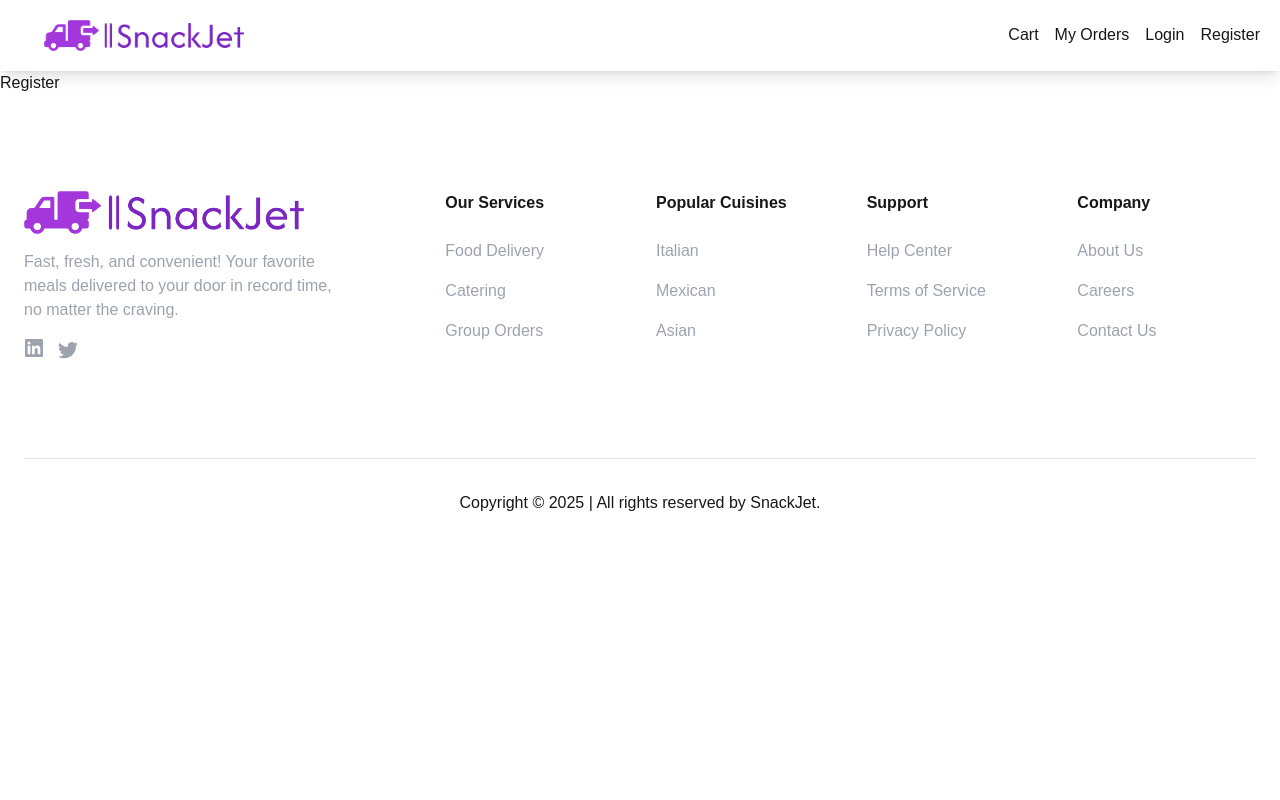
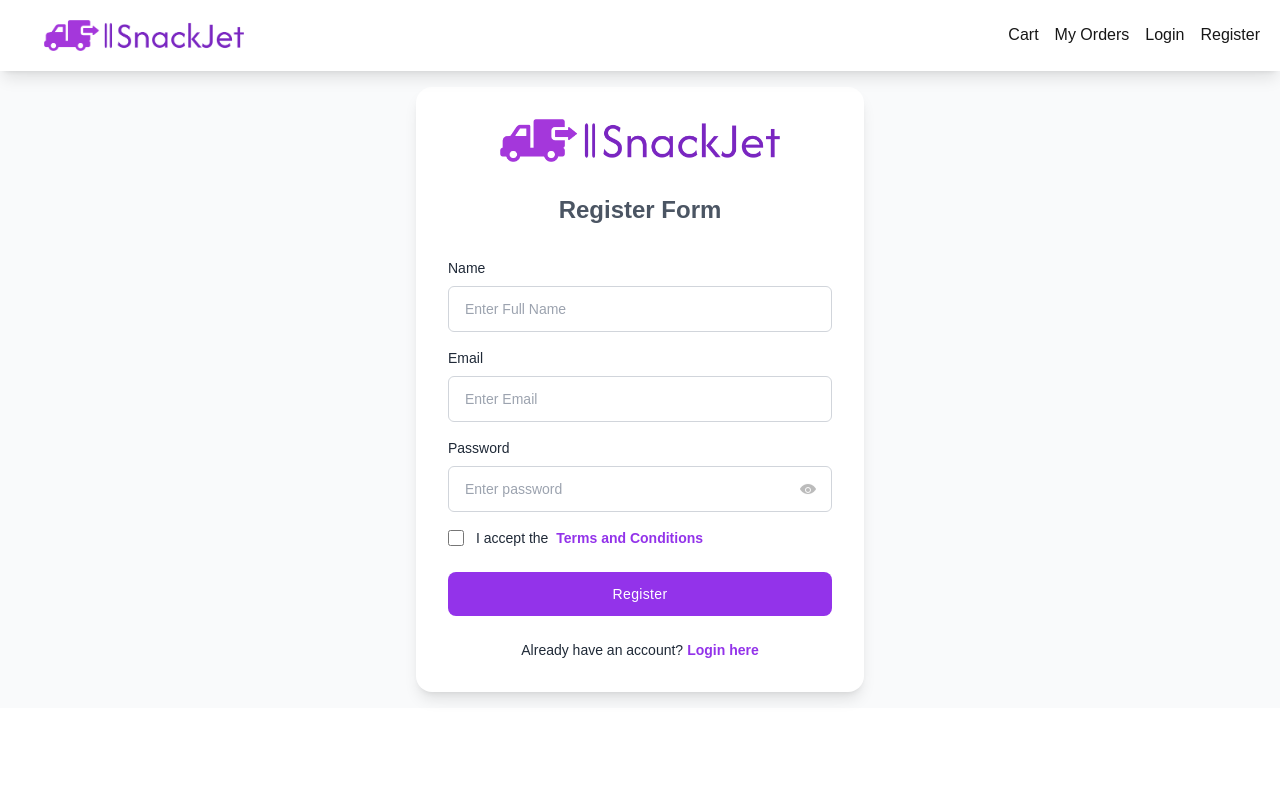
Before and after one commit to Haris-Mohanty/SnackJet, a Next.js app: page /register in a window 1280 px wide. Shown: the top 800 px of the page. Built offline with nearby package versions, Linux system fonts and the light colour scheme.

Commit message:
Register form created.

```diff
--- a/src/pages/login/index.js
+++ b/src/pages/login/index.js
@@ -1,14 +1,31 @@
 import Image from "next/image";
 import Link from "next/link";
-import React from "react";
+import React, { useState } from "react";
 
 const Login = () => {
+  const [data, setData] = useState({ email: "", password: "" });
+  const [showPassword, setShowPassword] = useState(false);
+
+  const handleChange = (e) => {
+    setData({ ...data, [e.target.name]: e.target.value });
+  };
+
+  const togglePasswordVisibility = () => {
+    setShowPassword(!showPassword);
+  };
+
+  // Form Submit
+  const handleLogin = (e) => {
+    e.preventDefault();
+    console.log("Login data:", data);
+  };
+
   return (
     <>
-      <div class="bg-gray-50 font-[sans-serif]">
-        <div class="flex flex-col items-center justify-center py-6 px-4">
-          <div class="max-w-md w-full">
-            <div class="p-10 rounded-2xl bg-white shadow-lg">
+      <div className="bg-gray-50 font-[sans-serif]">
+        <div className="flex flex-col items-center justify-center py-6 px-4">
+          <div className="max-w-md w-full">
+            <div className="p-6 md:p-10 rounded-2xl bg-white shadow-lg">
               <Link href="/">
                 <Image
                   src={"/logo.png"}
@@ -18,88 +35,101 @@ const Login = () => {
                   className="mb-8 mx-auto block"
                 />
               </Link>
-              <h2 class="text-gray-700 text-center text-2xl font-bold">
+              <h2 className="text-gray-600 text-center text-2xl font-bold">
                 Login Form
               </h2>
-              <form class="mt-8 space-y-4">
+              <form onSubmit={handleLogin} className="mt-4 md:mt-8 space-y-4">
                 <div>
-                  <label class="text-gray-800 text-sm mb-2 block">Email</label>
-                  <div class="relative flex items-center">
+                  <label className="text-gray-800 text-sm mb-2 block">
+                    Email
+                  </label>
+                  <div className="relative flex items-center">
                     <input
                       name="email"
                       type="text"
                       required
-                      class="w-full text-gray-800 text-sm border border-gray-300 px-4 py-3 rounded-md outline-blue-600"
+                      className="w-full text-gray-800 text-sm border border-gray-300 px-4 py-3 rounded-md outline-purple-600"
                       placeholder="Enter Email"
+                      value={data.email}
+                      onChange={handleChange}
                     />
                   </div>
                 </div>
 
                 <div>
-                  <label class="text-gray-800 text-sm mb-2 block">
+                  <label className="text-gray-800 text-sm mb-2 block">
                     Password
                   </label>
-                  <div class="relative flex items-center">
+                  <div className="relative flex items-center">
                     <input
                       name="password"
-                      type="password"
+                      type={showPassword ? "text" : "password"}
                       required
-                      class="w-full text-gray-800 text-sm border border-gray-300 px-4 py-3 rounded-md outline-blue-600"
+                      className="w-full text-gray-800 text-sm border border-gray-300 px-4 py-3 rounded-md outline-purple-600"
                       placeholder="Enter password"
+                      value={data.password}
+                      onChange={handleChange}
                     />
                     <svg
+                      onClick={togglePasswordVisibility}
                       xmlns="http://www.w3.org/2000/svg"
                       fill="#bbb"
                       stroke="#bbb"
-                      class="w-4 h-4 absolute right-4 cursor-pointer"
+                      className="w-4 h-4 absolute right-4 cursor-pointer"
                       viewBox="0 0 128 128"
+                      aria-label={
+                        showPassword ? "Hide password" : "Show password"
+                      }
                     >
-                      <path
-                        d="M64 104C22.127 104 1.367 67.496.504 65.943a4 4 0 0 1 0-3.887C1.367 60.504 22.127 24 64 24s62.633 36.504 63.496 38.057a4 4 0 0 1 0 3.887C126.633 67.496 105.873 104 64 104zM8.707 63.994C13.465 71.205 32.146 96 64 96c31.955 0 50.553-24.775 55.293-31.994C114.535 56.795 95.854 32 64 32 32.045 32 13.447 56.775 8.707 63.994zM64 88c-13.234 0-24-10.766-24-24s10.766-24 24-24 24 10.766 24 24-10.766 24-24 24zm0-40c-8.822 0-16 7.178-16 16s7.178 16 16 16 16-7.178 16-16-7.178-16-16-16z"
-                        data-original="#000000"
-                      ></path>
+                      {showPassword ? (
+                        // Eye-slash icon for hiding password
+                        <path d="M64 104C22.127 104 1.367 67.496.504 65.943a4 4 0 0 1 0-3.887C1.367 60.504 22.127 24 64 24s62.633 36.504 63.496 38.057a4 4 0 0 1 0 3.887C126.633 67.496 105.873 104 64 104zM64 80c13.234 0 24-10.766 24-24s-10.766-24-24-24-24 10.766-24 24 10.766 24 24 24zm38.293-6.994c-4.76-7.219-23.441-32.004-55.293-32.004C32.045 32 13.447 56.775 8.707 63.994c4.76 7.219 23.441 32.004 55.293 32.004C95.854 96 114.535 71.205 102.293 73.006zM64 40c-8.822 0-16 7.178-16 16s7.178 16 16 16 16-7.178 16-16-7.178-16-16-16z" />
+                      ) : (
+                        // Eye icon for showing password
+                        <path d="M64 104C22.127 104 1.367 67.496.504 65.943a4 4 0 0 1 0-3.887C1.367 60.504 22.127 24 64 24s62.633 36.504 63.496 38.057a4 4 0 0 1 0 3.887C126.633 67.496 105.873 104 64 104zm0-8c13.234 0 24-10.766 24-24s-10.766-24-24-24-24 10.766-24 24 10.766 24 24 24zm0-40c8.822 0 16 7.178 16 16s-7.178 16-16 16-16-7.178-16-16 7.178-16 16-16z" />
+                      )}
                     </svg>
                   </div>
                 </div>
 
-                <div class="flex flex-wrap items-center justify-between gap-4">
-                  <div class="flex items-center">
+                <div className="flex flex-wrap items-center justify-between gap-4">
+                  <div className="flex items-center">
                     <input
                       id="remember-me"
                       name="remember-me"
                       type="checkbox"
-                      class="h-4 w-4 shrink-0 text-blue-600 focus:ring-blue-500 border-gray-300 rounded"
+                      className="h-4 w-4 shrink-0 text-purple-600 focus:ring-purple-500 border-gray-300 rounded"
                     />
                     <label
-                      for="remember-me"
-                      class="ml-3 block text-sm text-gray-800"
+                      htmlFor="remember-me"
+                      className="ml-3 block text-sm text-gray-800"
                     >
                       Remember me
                     </label>
                   </div>
-                  <div class="text-sm">
+                  <div className="text-sm">
                     <Link
                       href="/"
-                      class="text-blue-600 hover:underline font-semibold"
+                      className="text-purple-600 hover:underline font-semibold"
                     >
                       Forgot your password?
                     </Link>
                   </div>
                 </div>
 
-                <div class="!mt-8">
+                <div className="!mt-8">
                   <button
-                    type="button"
-                    class="w-full py-3 px-4 text-sm tracking-wide rounded-lg text-white bg-blue-600 hover:bg-blue-700 focus:outline-none"
+                    type="submit"
+                    className="w-full py-3 px-4 text-sm tracking-wide rounded-lg text-white bg-purple-600 hover:bg-purple-700 focus:outline-none"
                   >
                     Login
                   </button>
                 </div>
-                <p class="text-gray-800 text-sm !mt-8 text-center">
+                <p className="text-gray-800 text-sm !mt-8 text-center">
                   Don&apos;t have an account?{" "}
                   <Link
-                    href="/register"
-                    class="text-blue-600 hover:underline ml-1 whitespace-nowrap font-semibold"
+                    href={"/register"}
+                    className="text-purple-600 hover:underline ml-1 whitespace-nowrap font-semibold"
                   >
                     Register here
                   </Link>
--- a/src/pages/register/index.js
+++ b/src/pages/register/index.js
@@ -1,9 +1,165 @@
-import React from 'react'
+import Image from "next/image";
+import Link from "next/link";
+import React, { useState } from "react";
 
 const Register = () => {
+  const [data, setData] = useState({ name: "", email: "", password: "" });
+  const [showPassword, setShowPassword] = useState(false);
+
+  const handleChange = (e) => {
+    setData({ ...data, [e.target.name]: e.target.value });
+  };
+
+  const togglePasswordVisibility = () => {
+    setShowPassword(!showPassword);
+  };
+
+  // Form Submit
+  const handleRegister = (e) => {
+    e.preventDefault();
+    console.log("Register data:", data);
+  };
+
   return (
-    <div>Register</div>
-  )
-}
+    <>
+      <div className="bg-gray-50 font-[sans-serif]">
+        <div className="flex flex-col items-center justify-center py-4 px-4">
+          <div className="max-w-md w-full">
+            <div className="p-6 md:p-8 rounded-2xl bg-white shadow-lg">
+              <Link href="/">
+                <Image
+                  src={"/logo.png"}
+                  alt="logo"
+                  width={280}
+                  height={140}
+                  className="mb-8 mx-auto block"
+                />
+              </Link>
+              <h2 className="text-gray-600 text-center text-2xl font-bold">
+                Register Form
+              </h2>
+              <form
+                onSubmit={handleRegister}
+                className="mt-4 md:mt-8 space-y-4"
+              >
+                <div>
+                  <label className="text-gray-800 text-sm mb-2 block">
+                    Name
+                  </label>
+                  <div className="relative flex items-center">
+                    <input
+                      name="name"
+                      type="text"
+                      required
+                      className="w-full text-gray-800 text-sm border border-gray-300 px-4 py-3 rounded-md outline-purple-600"
+                      placeholder="Enter Full Name"
+                      value={data.name}
+                      onChange={handleChange}
+                    />
+                  </div>
+                </div>
 
-export default Register
+                <div>
+                  <label className="text-gray-800 text-sm mb-2 block">
+                    Email
+                  </label>
+                  <div className="relative flex items-center">
+                    <input
+                      name="email"
+                      type="email"
+                      required
+                      className="w-full text-gray-800 text-sm border border-gray-300 px-4 py-3 rounded-md outline-purple-600"
+                      placeholder="Enter Email"
+                      value={data.email}
+                      onChange={handleChange}
+                    />
+                  </div>
+                </div>
+
+                <div>
+                  <label className="text-gray-800 text-sm mb-2 block">
+                    Password
+                  </label>
+                  <div className="relative flex items-center">
+                    <input
+                      name="password"
+                      type={showPassword ? "text" : "password"} // Toggle input type
+                      required
+                      className="w-full text-gray-800 text-sm border border-gray-300 px-4 py-3 rounded-md outline-purple-600"
+                      placeholder="Enter password"
+                      value={data.password}
+                      onChange={handleChange}
+                    />
+                    <svg
+                      onClick={togglePasswordVisibility}
+                      xmlns="http://www.w3.org/2000/svg"
+                      fill="#bbb"
+                      stroke="#bbb"
+                      className="w-4 h-4 absolute right-4 cursor-pointer"
+                      viewBox="0 0 128 128"
+                      aria-label={
+                        showPassword ? "Hide password" : "Show password"
+                      }
+                    >
+                      {showPassword ? (
+                        // Eye-slash icon for hiding password
+                        <path d="M64 104C22.127 104 1.367 67.496.504 65.943a4 4 0 0 1 0-3.887C1.367 60.504 22.127 24 64 24s62.633 36.504 63.496 38.057a4 4 0 0 1 0 3.887C126.633 67.496 105.873 104 64 104zM64 80c13.234 0 24-10.766 24-24s-10.766-24-24-24-24 10.766-24 24 10.766 24 24 24zm38.293-6.994c-4.76-7.219-23.441-32.004-55.293-32.004C32.045 32 13.447 56.775 8.707 63.994c4.76 7.219 23.441 32.004 55.293 32.004C95.854 96 114.535 71.205 102.293 73.006zM64 40c-8.822 0-16 7.178-16 16s7.178 16 16 16 16-7.178 16-16-7.178-16-16-16z" />
+                      ) : (
+                        // Eye icon for showing password
+                        <path d="M64 104C22.127 104 1.367 67.496.504 65.943a4 4 0 0 1 0-3.887C1.367 60.504 22.127 24 64 24s62.633 36.504 63.496 38.057a4 4 0 0 1 0 3.887C126.633 67.496 105.873 104 64 104zm0-8c13.234 0 24-10.766 24-24s-10.766-24-24-24-24 10.766-24 24 10.766 24 24 24zm0-40c8.822 0 16 7.178 16 16s-7.178 16-16 16-16-7.178-16-16 7.178-16 16-16z" />
+                      )}
+                    </svg>
+                  </div>
+                </div>
+
+                <div className="flex flex-wrap items-center">
+                  <div className="flex items-center">
+                    <input
+                      id="remember-me"
+                      name="remember-me"
+                      type="checkbox"
+                      required
+                      className="h-4 w-4 shrink-0 text-purple-600 focus:ring-purple-500 border-gray-300 rounded"
+                    />
+                    <label
+                      htmlFor="remember-me"
+                      className="ml-3 block text-sm text-gray-800"
+                    >
+                      I accept the{" "}
+                      <Link
+                        href="/terms"
+                        className="text-purple-600 font-semibold hover:underline ml-1"
+                      >
+                        Terms and Conditions
+                      </Link>
+                    </label>
+                  </div>
+                </div>
+
+                <div className="!mt-4 md:!mt-6">
+                  <button
+                    type="submit"
+                    className="w-full py-3 px-4 text-sm tracking-wide rounded-lg text-white bg-purple-600 hover:bg-purple-700 focus:outline-none"
+                  >
+                    Register
+                  </button>
+                </div>
+                <p className="text-gray-800 text-sm !mt-4 md:!mt-6 text-center">
+                  Already have an account?
+                  <Link
+                    href="/login"
+                    className="text-purple-600 hover:underline ml-1 whitespace-nowrap font-semibold"
+                  >
+                    Login here
+                  </Link>
+                </p>
+              </form>
+            </div>
+          </div>
+        </div>
+      </div>
+    </>
+  );
+};
+
+export default Register;
```
